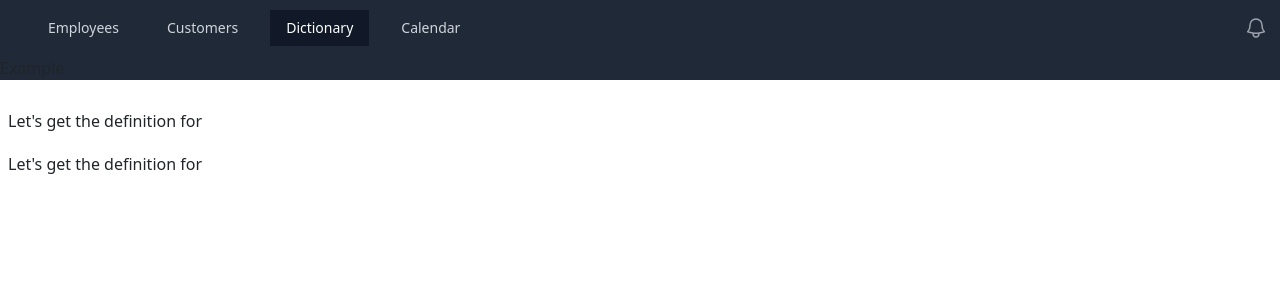
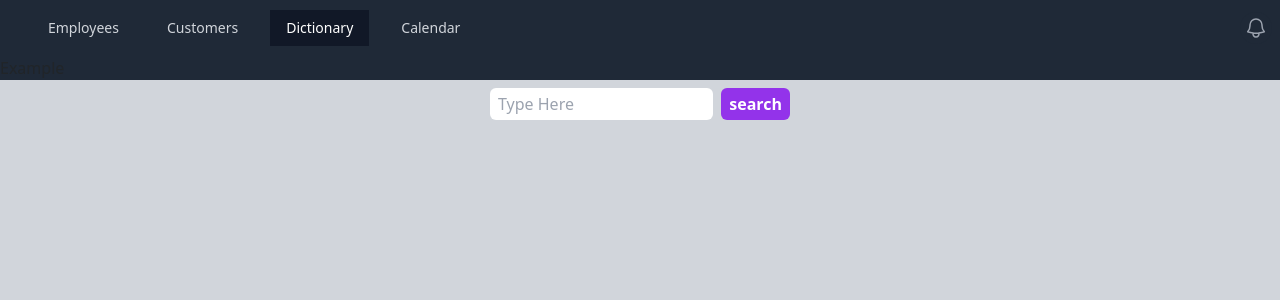
Before and after one commit to ValaA88/react-april02023, a React (Create React App) app: page /dictionary in a window 1280 px wide. Shown: the top 300 px of the page. Built offline with nearby package versions, Linux system fonts and the light colour scheme.

Commit message:
Add 404 and errors

```diff
--- a/src/App.js
+++ b/src/App.js
@@ -6,6 +6,7 @@
 import EditEmployee from './components/EditEmployee';
 import Employee from './components/Employee';
 import Header from './components/Header';
+import NotFound from './components/NotFound';
 import Customers from './pages/Customers';
 import Definition from './pages/Definition';
 import Dictionary from './pages/Dictionary';
@@ -16,10 +17,12 @@
     <BrowserRouter>
       <Header>
         <Routes>
-          <Route path="/Employees" element={<Employees />} />
-          <Route path="/Dictionary" element={<Dictionary />} />
-          <Route path="/Definition" element={<Definition />} />
-          <Route path="/Customers" element={<Customers />} />
+          <Route path="/employees" element={<Employees />} />
+          <Route path="/dictionary" element={<Dictionary />} />
+          <Route path="dictionary/:search" element={<Definition />} />
+          <Route path="/customers" element={<Customers />} />
+          <Route path="/404" element={<NotFound />} />
+          <Route path="*" element={<NotFound />} />
         </Routes>
       </Header>
     </BrowserRouter>
--- /dev/null
+++ b/src/components/DefinitionSearch.js
@@ -0,0 +1,28 @@
+import { useEffect, useState } from 'react';
+import { useNavigate } from 'react-router-dom';
+
+export default function DefinitionSearch() {
+  const [word, setWord] = useState('');
+  const navigate = useNavigate();
+
+  return (
+    <form
+      className="flex space-between space-x-2 max-w-[300px]"
+      onSubmit={() => {
+        navigate('/dictionary/' + word);
+      }}
+    >
+      <input
+        className="shrink min-w-0 px-2 py-1 rounded"
+        placeholder="Type Here"
+        type="text"
+        onChange={(e) => {
+          setWord(e.target.value);
+        }}
+      />
+      <button className="bg-purple-600 hover:bg-purple-700 text-white font-bold py-1 px-2 rounded">
+        search
+      </button>
+    </form>
+  );
+}
--- a/src/components/Header.js
+++ b/src/components/Header.js
@@ -92,8 +92,8 @@
           </>
         )}
       </Disclosure>
-      <div clasName="bg-gray-300">
-        <div className="max-w-7xl mx-auto min-h-screen px-2 py-2">
+      <div className="bg-gray-300">
+        <div className="max-w-7xl mx-auto min-h-screen px-3 py-2">
           {props.children}
         </div>
       </div>
--- /dev/null
+++ b/src/components/NotFound.js
@@ -0,0 +1,3 @@
+export default function NotFound() {
+  return <p>The page you are looking for was not found</p>;
+}
--- a/src/pages/Definition.js
+++ b/src/pages/Definition.js
@@ -1,31 +1,64 @@
 import { useEffect, useState } from 'react';
+import { Link, useNavigate, useParams } from 'react-router-dom';
 import { v4 as uuidv4 } from 'uuid';
+import DefinitionSearch from '../components/DefinitionSearch';
+import NotFound from '../components/NotFound';
 
-export default function Definition() {
+export default function Dictionary() {
   const [word, setWord] = useState();
-
+  const [notFound, setNotFound] = useState(false);
+  const [error, setError] = useState();
+  const navigate = useNavigate();
+  let { search } = useParams();
   useEffect(() => {
-    fetch('https://api.dictionaryapi.dev/api/v2/entries/en/helicopter')
-      .then((response) => response.json())
+    const url = 'https://api.dictionaryapi.dev/api/v2/entries/en/' + search;
+    fetch(url)
+      .then((response) => {
+        if (response.status === 404) {
+          setNotFound(true);
+        } else if (response.status === 401) {
+          setError(true);
+        }
+        return response.json();
+      })
       .then((data) => {
         setWord(data[0].meanings);
-        console.log(data[0].meanings);
       });
   }, []);
 
+  if (notFound === true) {
+    return (
+      <>
+        <NotFound />
+        <Link to="/dictionary">search another</Link>
+      </>
+    );
+  }
+  if (error === true) {
+    return (
+      <>
+        <p>something went wrong</p>
+        <Link to="/dictionary">search another</Link>
+      </>
+    );
+  }
   return (
-    <>
-      <h1>Here is a definition:</h1>
-      {word
-        ? word.map((meaning) => {
+    <div>
+      {word ? (
+        <>
+          <h1>Here is a definition:</h1>
+          {word.map((meaning) => {
             return (
               <p key={uuidv4()}>
                 {meaning.partOfSpeech + ': '}
                 {meaning.definitions[0].definition}
               </p>
             );
-          })
-        : null}
-    </>
+          })}
+          <p>Search Again</p>
+          <DefinitionSearch />
+        </>
+      ) : null}
+    </div>
   );
 }
--- a/src/pages/Dictionary.js
+++ b/src/pages/Dictionary.js
@@ -1,33 +1,9 @@
-import { useEffect, useState } from 'react';
+import DefinitionSearch from '../components/DefinitionSearch';
 
 export default function Dictionary() {
-  const [word, setWord] = useState('');
-  const [word2, setWord2] = useState('');
-
-  useEffect(() => {
-    console.log('State Update ' + word);
-  }, [word]);
-
-  useEffect(() => {
-    console.log('State Update  ' + word2);
-  }, [word2]);
-
   return (
-    <>
-      <input
-        type="text"
-        onChange={(e) => {
-          setWord(e.target.value);
-        }}
-      />
-      <h2>Let's get the definition for {word}</h2>
-      <input
-        type="text"
-        onChange={(e) => {
-          setWord2(e.target.value);
-        }}
-      />
-      <h2>Let's get the definition for {word2}</h2>
-    </>
+    <div className="flex justify-center">
+      <DefinitionSearch />
+    </div>
   );
 }
```
